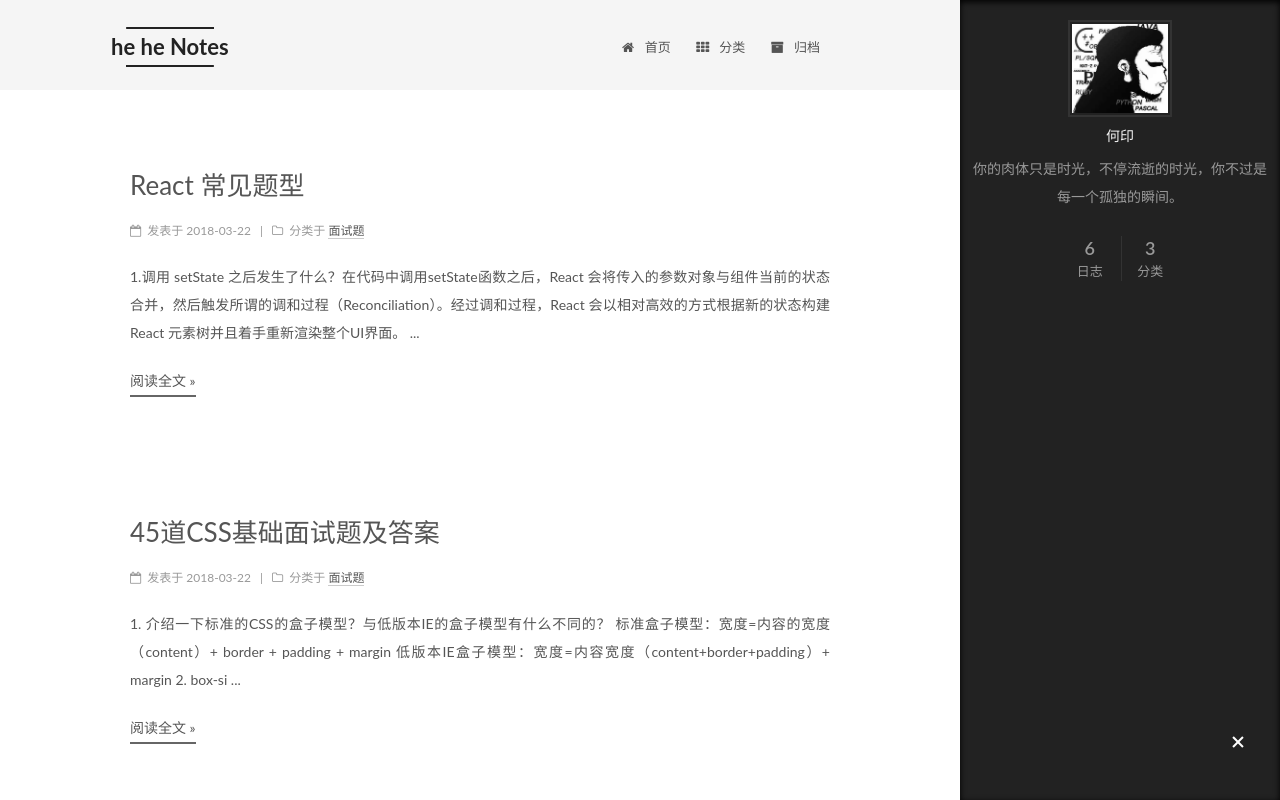
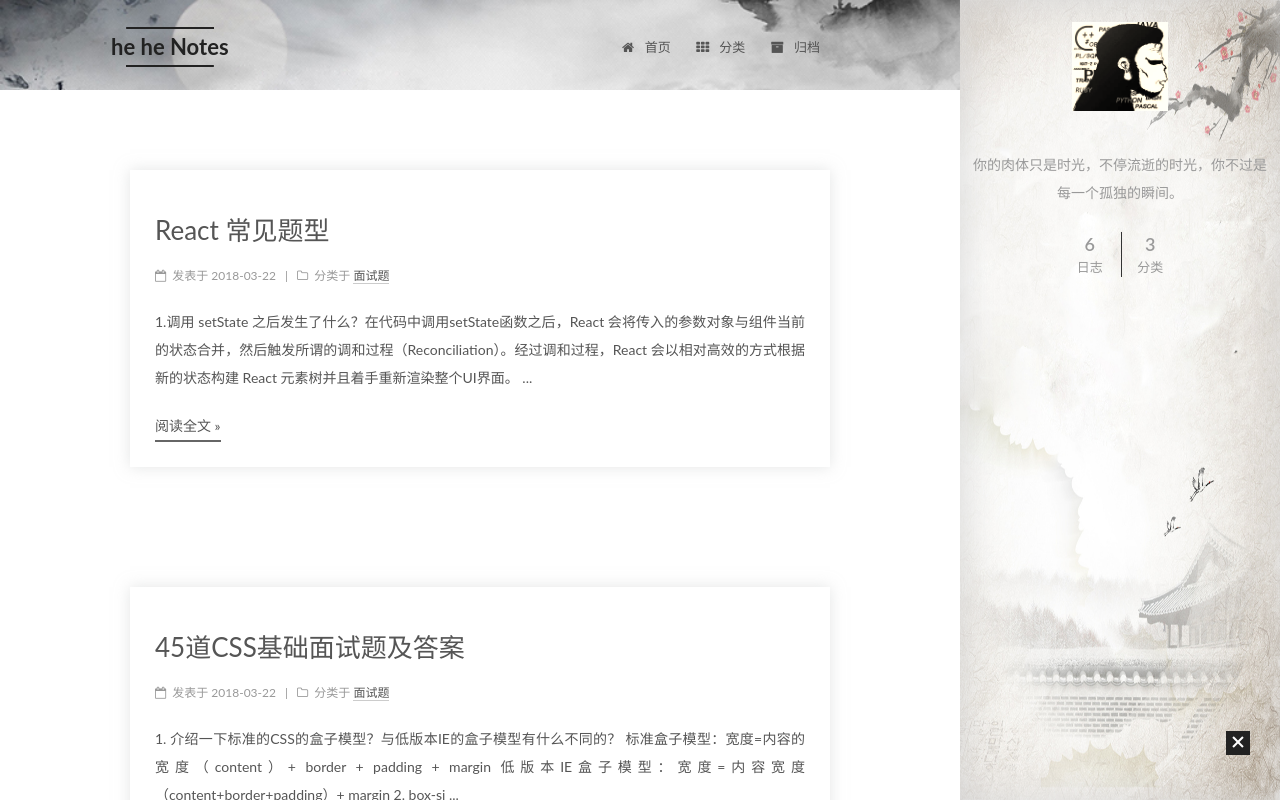
Before and after one commit to bennetHe/bennetHe.github.io, a plain HTML site: page index.html in a window 1280 px wide. Both pictures are taken after a click on the element 1238 px from the left and 743 px from the top of the page. Shown: the top 800 px of the page. Drawn offline with Linux system fonts and the light colour scheme.

Commit message:
Site updated: 2018-03-27 14:16:03

```diff
--- a/css/main.css
+++ b/css/main.css
@@ -1822,7 +1822,7 @@ pre .javascript .function {
   width: 4px;
   height: 4px;
   border-radius: 50%;
-  background: #5dba58;
+  background: #93b9f9;
 }
 .links-of-blogroll {
   font-size: 13px;
@@ -2904,3 +2904,26 @@ hr {
     text-align: center;
   }
 }
+.post {
+  margin-top: 60px;
+  margin-bottom: 60px;
+  padding: 25px;
+  -webkit-box-shadow: 0 0 14px rgba(202,203,203,0.5);
+  -moz-box-shadow: 0 0 14px rgba(202,203,204,0.5);
+}
+.header {
+  background: url("/images/header-bg.jpg");
+  background-size: 100%;
+  background-repeat: no-repeat;
+}
+.sidebar {
+  background: url("/images/sidebar-bg.jpg");
+  background-size: 320px 100%;
+  background-repeat: no-repeat;
+  box-shadow: inset 2px 2px 40px #d9d9d9;
+}
+.site-author-image {
+  border: none;
+  -webkit-filter: sepia(0.46);
+  filter: sepia(0.46);
+}
```
Also changed, not shown: 2018/03/16/CSS 样式命名和书写规范/index.html (+1 -1 lines), 2018/03/21/CSS布局解决方案/index.html (+11 -11 lines).
